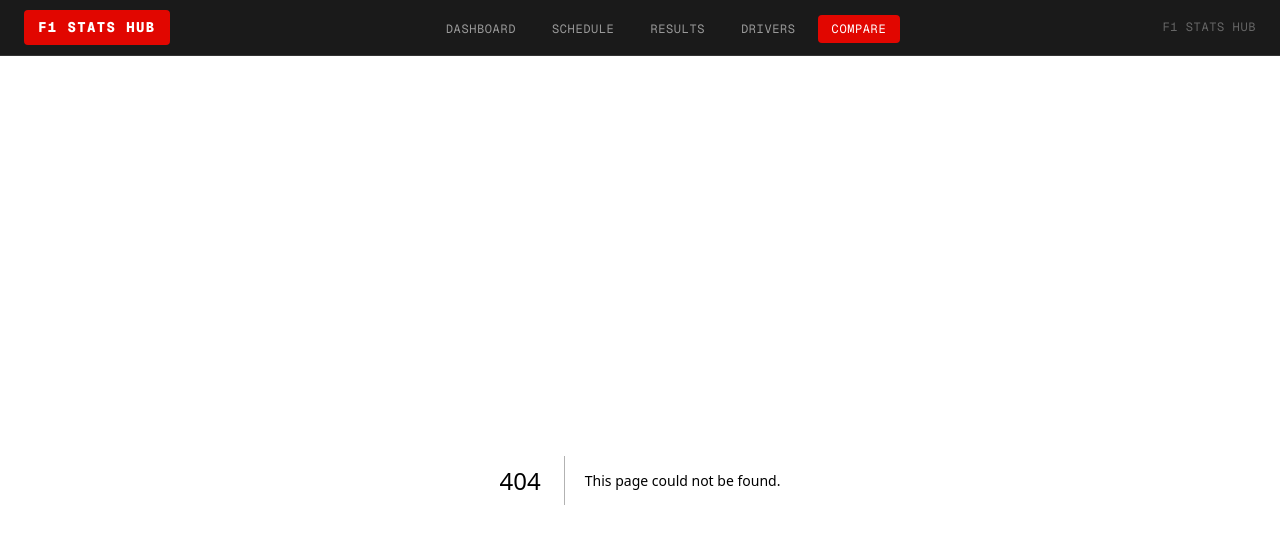
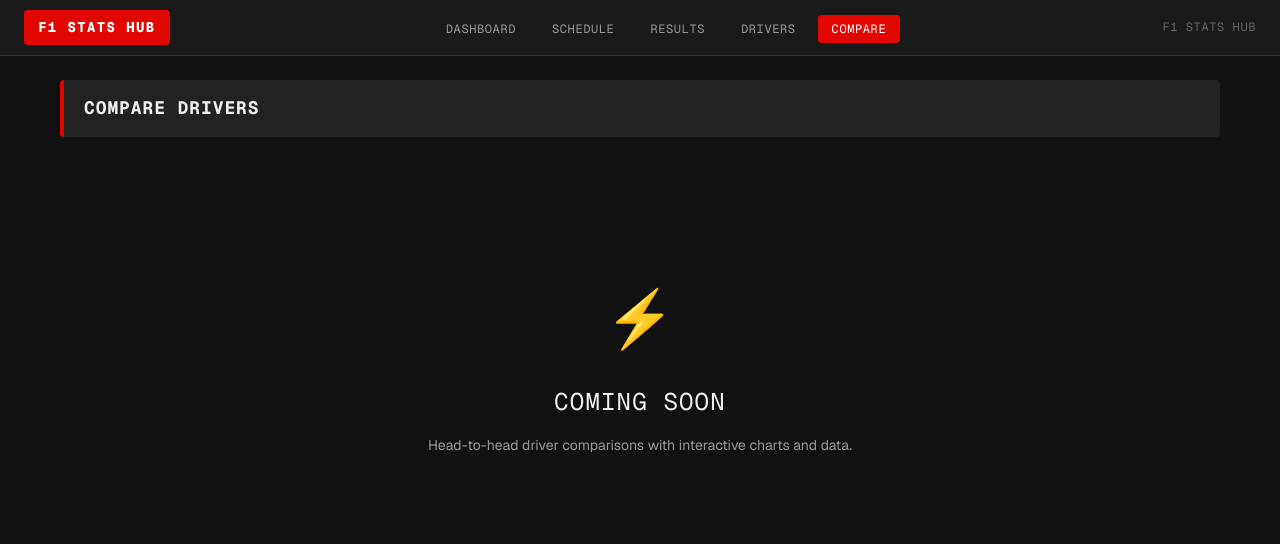
Before and after one commit to denzlswaggin/f1-stats, a Next.js app in the folder waf_projekt/: page /compare in a window 1280 px wide. Before the commit this address had no page. Shown: the top 544 px of the page. Built offline with nearby package versions, Linux system fonts and the light colour scheme.

Commit message:
Placeholder "Coming Soon" pages so the navigation around the site works

```diff
--- /dev/null
+++ b/waf_projekt/app/compare/page.tsx
@@ -0,0 +1,23 @@
+import type { Metadata } from "next";
+
+export const metadata: Metadata = {
+  title: "Compare Drivers – F1 Stats Hub",
+  description: "Side-by-side comparison of Formula 1 drivers.",
+};
+
+export default function ComparePage() {
+  return (
+    <>
+      <div className="page-header" id="compare-header">
+        <h1>Compare Drivers</h1>
+      </div>
+      <div className="coming-soon">
+        <div className="coming-soon-icon">⚡</div>
+        <h2>Coming Soon</h2>
+        <p>
+          Head-to-head driver comparisons with interactive charts and data.
+        </p>
+      </div>
+    </>
+  );
+}
--- /dev/null
+++ b/waf_projekt/app/driver/page.tsx
@@ -0,0 +1,23 @@
+import type { Metadata } from "next";
+
+export const metadata: Metadata = {
+  title: "Driver Profile – F1 Stats Hub",
+  description: "Formula 1 driver profiles and career statistics.",
+};
+
+export default function DriverPage() {
+  return (
+    <>
+      <div className="page-header" id="driver-header">
+        <h1>Driver Profile</h1>
+      </div>
+      <div className="coming-soon">
+        <div className="coming-soon-icon">🏎️</div>
+        <h2>Coming Soon</h2>
+        <p>
+          In-depth driver profiles with career stats, race history, and more.
+        </p>
+      </div>
+    </>
+  );
+}
--- /dev/null
+++ b/waf_projekt/app/results/page.tsx
@@ -0,0 +1,21 @@
+import type { Metadata } from "next";
+
+export const metadata: Metadata = {
+  title: "Race Results – F1 Stats Hub",
+  description: "Formula 1 race results and race history.",
+};
+
+export default function ResultsPage() {
+  return (
+    <>
+      <div className="page-header" id="results-header">
+        <h1>Race Results</h1>
+      </div>
+      <div className="coming-soon">
+        <div className="coming-soon-icon">🏆</div>
+        <h2>Coming Soon</h2>
+        <p>Detailed race results and lap-by-lap data will be available here.</p>
+      </div>
+    </>
+  );
+}
--- /dev/null
+++ b/waf_projekt/app/schedule/page.tsx
@@ -0,0 +1,21 @@
+import type { Metadata } from "next";
+
+export const metadata: Metadata = {
+  title: "Schedule – F1 Stats Hub",
+  description: "Formula 1 2026 race calendar and schedule.",
+};
+
+export default function SchedulePage() {
+  return (
+    <>
+      <div className="page-header" id="schedule-header">
+        <h1>Schedule – Race Calendar</h1>
+      </div>
+      <div className="coming-soon">
+        <div className="coming-soon-icon">📅</div>
+        <h2>Coming Soon</h2>
+        <p>Full race calendar with session times will be available here.</p>
+      </div>
+    </>
+  );
+}
```
